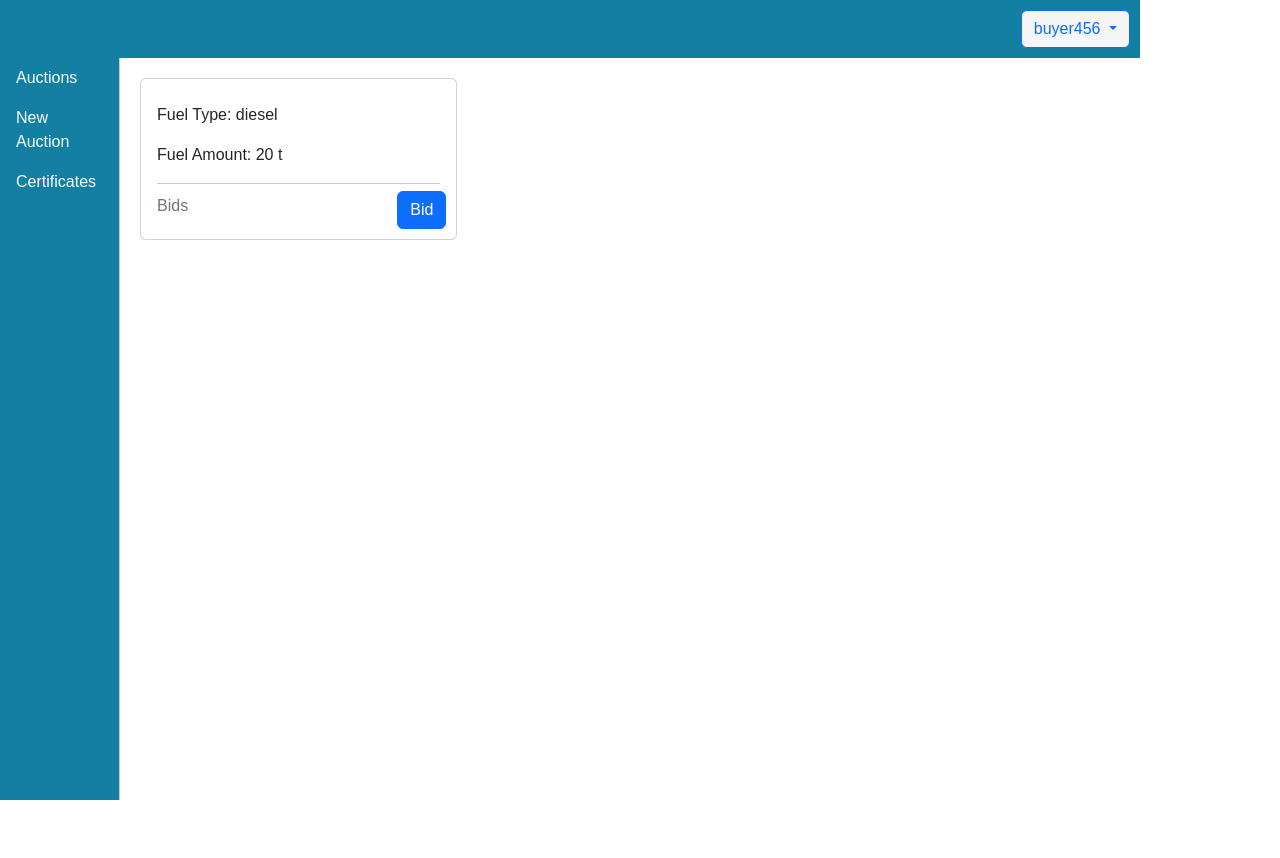
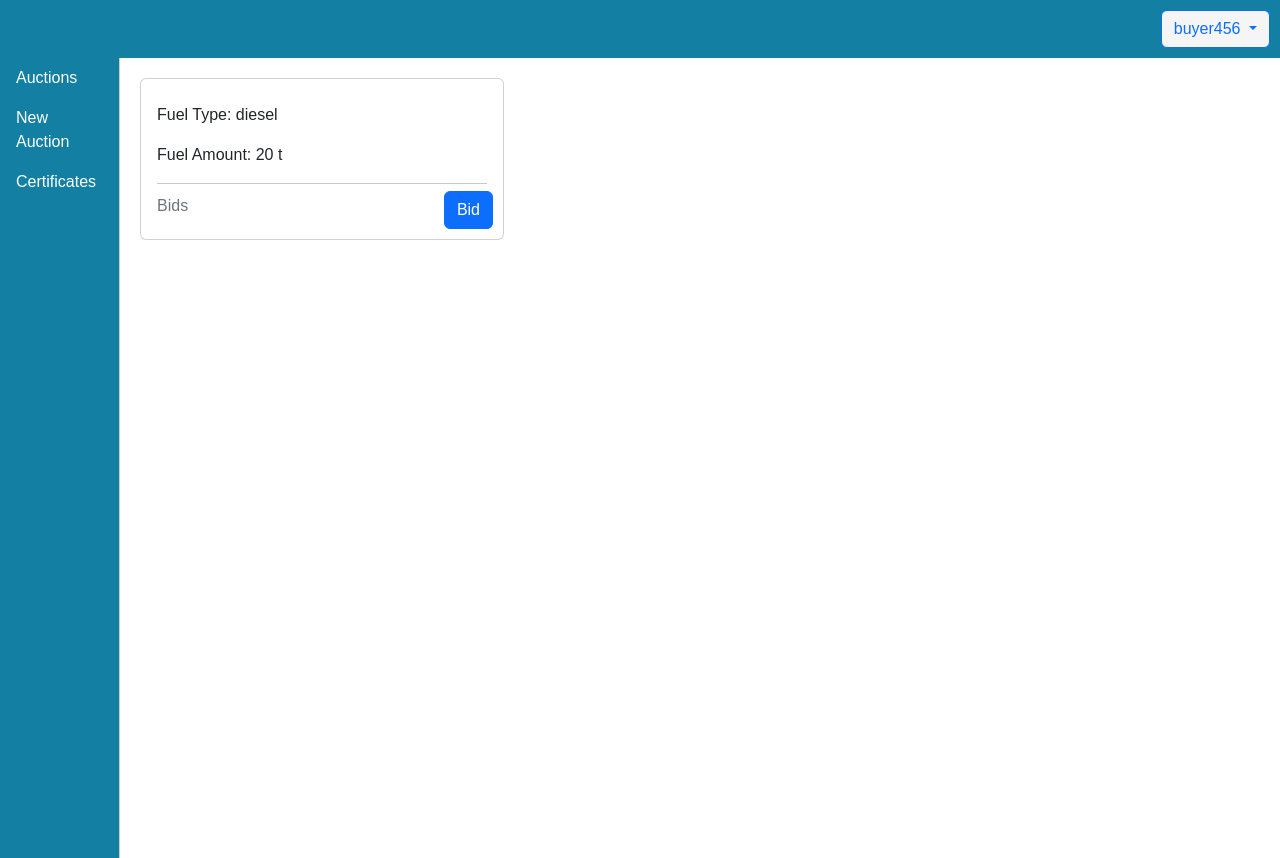
Before and after one commit to alex-dietz/Bunker-Carbon-Offset, an Angular app in the folder frontend/: page /auctions in a window 1280 px wide. Before the commit the page ends 800 px from the top, so only its background shows below. Built offline with nearby package versions, Linux system fonts and the light colour scheme.

Commit message:
fixing menu

```diff
--- a/frontend/src/app/app.component.html
+++ b/frontend/src/app/app.component.html
@@ -1,4 +1,3 @@
-<div class="container">
 <div class="header">
   <div ngbDropdown class="d-inline-block custom-dropdown">
     <button type="button" class="btn btn-outline-primary" id="dropdownBasic1" ngbDropdownToggle>
@@ -31,4 +30,3 @@
     <router-outlet></router-outlet>
   </div>
 </div>
-</div>
--- a/frontend/src/styles.scss
+++ b/frontend/src/styles.scss
@@ -9,6 +9,7 @@ html {
   height: 100%;
   margin: 0;
   font-family: Arial, sans-serif;
+  width: 100vw;
   //font color white
 }
 
@@ -16,7 +17,6 @@ html {
   display: flex;
   flex-direction: column;
   height: 100%;
-  width: 100%;
 }
 
 .header {
@@ -34,6 +34,7 @@ html {
 }
 
 .sidebar {
+  height: 100vh;
   flex: 0 0 120px;
   border-right: 1px solid #ccc;
   //text color white
```
Lines whose indentation alone changed are shown as unchanged.
